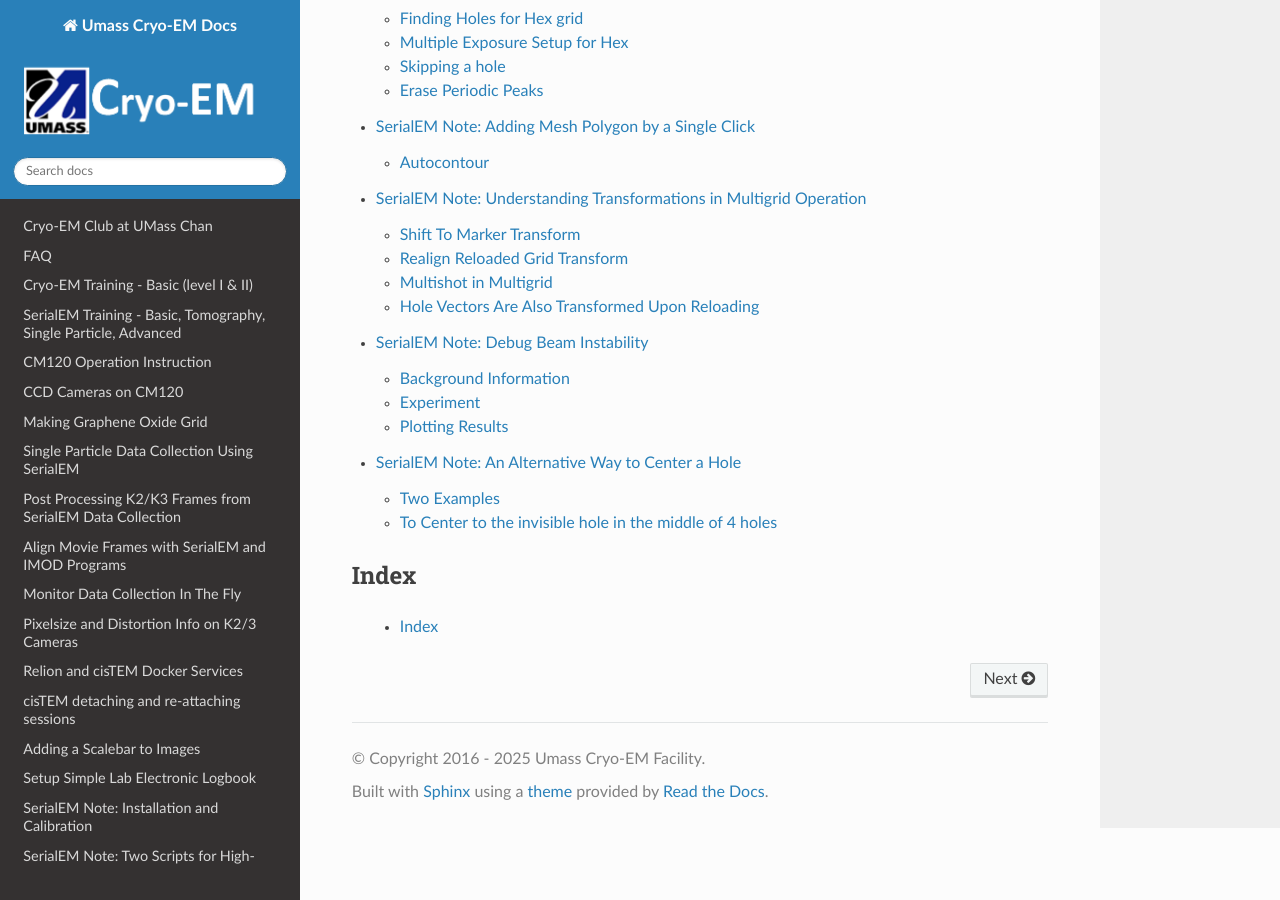
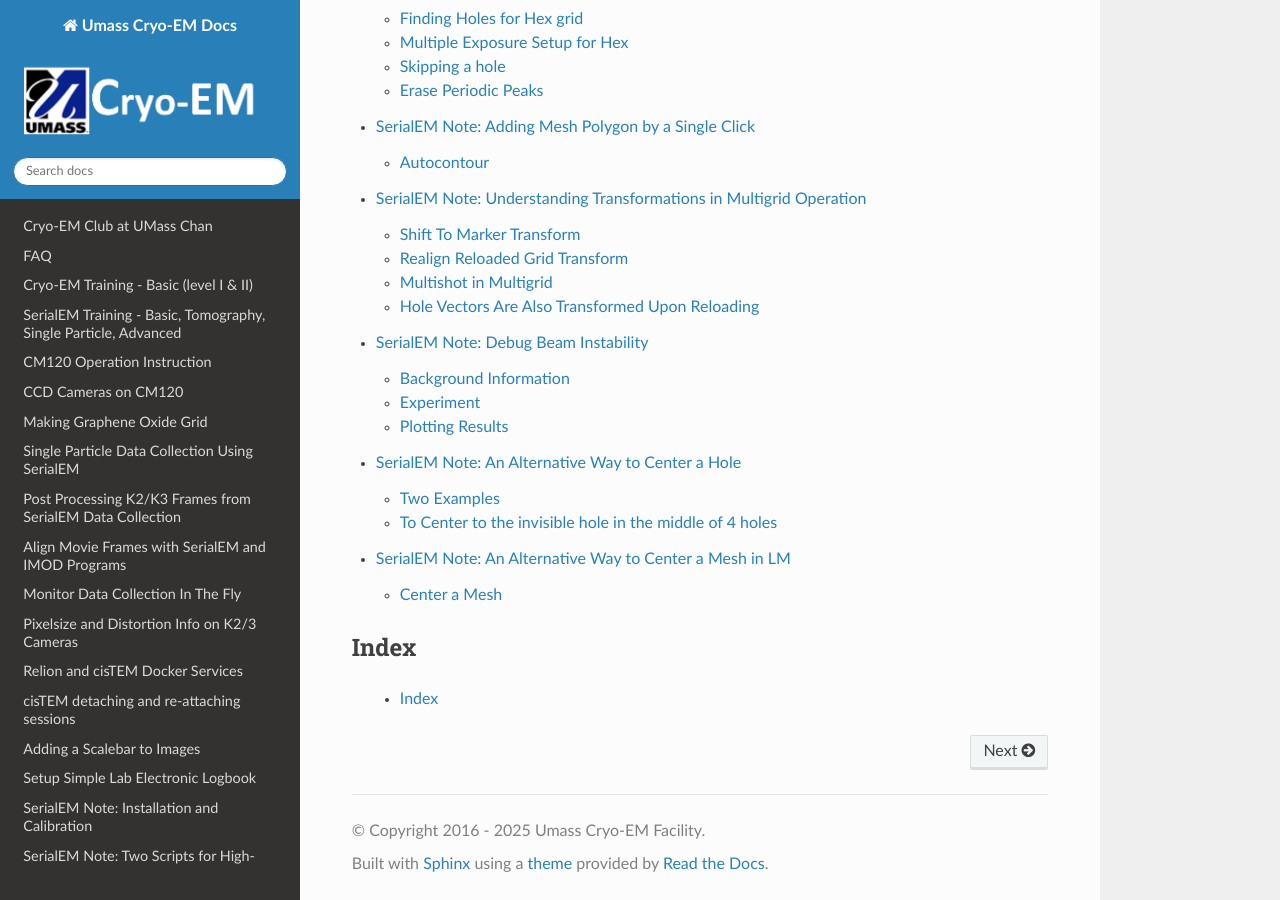
Before and after one commit to xuchen66/sphinx-emdocs, a Sphinx documentation site: the page built from source/index.rst, in a window 1280 px wide and 900 px high, scrolled down 5618 px. Built offline with Sphinx 7.4.7 and the Read the Docs theme 3.1.0, drawn with Linux system fonts in a browser that asks for light colours; pages that are not in the unit, such as notebooks, are missing from menus; some of the changed lines change nothing that is shown.

Commit message:
Update serialem-note-alter-way-centermesh.rst

```diff
--- a/source/serialem-note-alter-way-centermesh.rst
+++ b/source/serialem-note-alter-way-centermesh.rst
@@ -1 +1,113 @@
-as
+.. _alternative_center_hole:
+
+SerialEM Note: An Alternative Way to Center a Mesh in LM
+========================================================
+
+:Author: Chen Xu
+:Contact: <chen.xu@umassmed.edu>
+:Date_Created: Dec. 21, 2025
+:Last_Updated: Nov. 21, 2025
+
+.. glossary::
+
+   Abstract
+      When we make MMM maps, sometimes, they are not centered very well.
+      If you have ever wondered if this is due to mesh position in LM mag not being
+      centered well, for example, due to stage error, then you want to make sure you
+      fix that first. Of course, you could use the most powerful Realign routine to
+      do that. In order to do that, most likely you will have to change property
+      "RealignItemMaxLMField" to a larger value than default, at least temporarily.
+      You perhaps also need to change C2 aperture back to larger size which was used for
+      initial LMM mapping.
+
+      Is there a different way? The answer is YES. In this note, I show how to do that
+      by taking advantage of robust AutoContour functionality.
+
+.. _center_mesh:
+
+Center a Mesh
+-------------
+
+**Fig.1 Center A Mesh Before and After**
+
+.. image:: ../images/CenterMesh-before-n-after.png
+..   :height: 361 px
+..   :width: 833 px
+   :scale: 50 %
+
+The image on the left shows a typical LM image with small C2 aperture. And
+AutoControur can be easily run on this image. After going through the meshes,
+the closest one to the stage center is found and moved to. The image on the
+right is after the script run. This method seems direct and simple.
+
+The script is fiarly simple as shown below:
+
+.. code-block:: ruby
+
+  ScriptName MoveToMesh
+  # script to draw mesh polygon and most to closest one
+
+  # Crop to smaller area
+  CropCenterToSize A 2000 2000
+
+  # get current stage pposition
+  ReportStageXYZ X Y
+
+  # Contour
+  AutoContourGridSquares A 2 0.5 0.4
+
+  # last item before contour
+  ReportOtherItem -1
+  Index0 = $NavIndex
+
+  # make nav point and get the new last one
+  # [#L] [#U] [#M] [#S] [#I] [#B]
+  MakePolygonsAtSquares 2553 3175 39.3 0.91 696.9
+  ReportOtherItem -1
+  Index1 = $NavIndex
+
+  len = $Index1 - $Index0
+
+  #Index = $index0
+
+  # define arrays for distance and index
+  NewArray DIS -1 $len
+  NewArray RIG -1 $len
+
+  # go throught all the polygon items just generated
+  Loop $len ind
+     Index = $index0 + $ind
+     ReportOtherItem $index
+     X1 = $repVal2
+     Y1 = $repVal3
+     # distence
+     DIS[$ind] = SQRT ( ( $X1 - $X0 ) *  ( $X1 - $X0 )  +  ( $Y1 - $Y0 ) *  ( $Y1 - $Y0 ) )
+     RIG[$ind] = $index
+
+     # Obtain minimum value
+     If $ind == 1
+          W =  $DIS[$ind]
+     Else
+          W = MIN $DIS[$ind] $W
+     Endif
+  EndLoop
+
+  # Now array is available, find the index for the minimal distance
+  Loop $len ind
+     if $DIS[$ind] == $W
+        index = $RIG[$ind]
+     Endif
+  EndLoop
+
+  # now move to it
+  ReportOtherItem $index
+  echo MoveStageTo $repVal2 $repVal3
+  MoveStageTo $repVal2 $repVal3
+
+  # delete the polygons after moving
+  Loop  $len ind
+     DeleteNavigatorItem -1
+  EndLoop
+
+  # Take a look
+  Search
```
